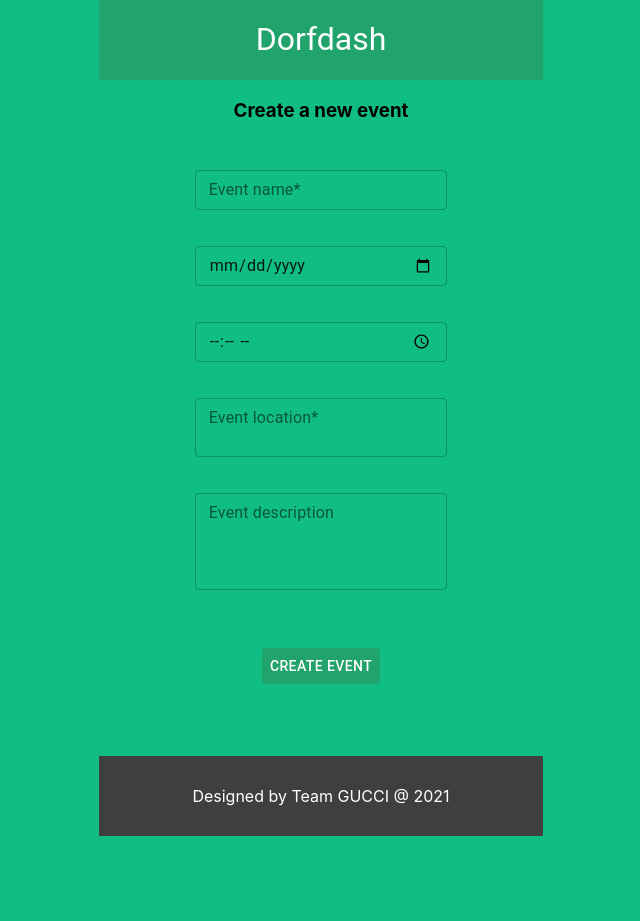
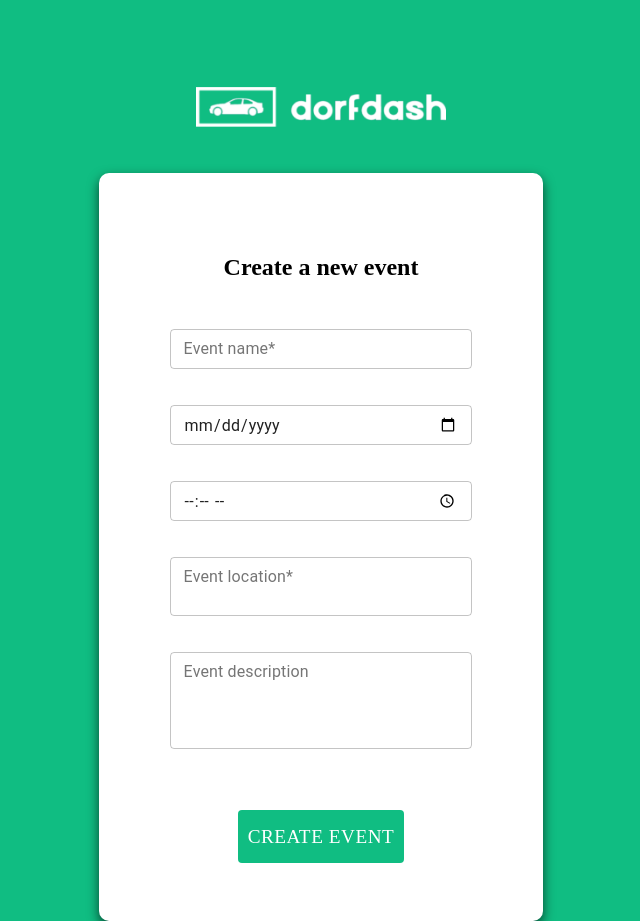
Before and after one commit to RFP54-Gucci/Dorfdash, a React (Create React App) app: page /eventForm in a window 1280 px wide. Shown: the whole page, without its empty margins (319-959 px from the left). Before the commit the page ends 836 px from the top, so only its background shows below. Built offline with nearby package versions, Linux system fonts and the light colour scheme; no server answers.

Commit message:
updated eventform styles

```diff
--- a/src/components/components_styles.js
+++ b/src/components/components_styles.js
@@ -178,5 +178,15 @@ export default makeStyles((theme) => ({
   },
   spanDivs: {
     marginBottom: 10
+  },
+  inputForm: {
+    marginTop: 40,
+    '& .MuiTextField-root': {
+      width: '30ch',
+      margin: theme.spacing(1)
+    }
+  },
+  input: {
+    marginBottom: 20
   }
 }));
--- a/src/components/event-lists/EventForm.js
+++ b/src/components/event-lists/EventForm.js
@@ -9,35 +9,39 @@ import TextField from '@material-ui/core/TextField';
 import Header from './../Header/Header.js';
 import Footer from './../Footer/Footer.js';
 
+// Jinhoo
+import logo from '../../assets/logo.png';
+import useStyles from '../components_styles.js';
+
 const EventForm = () => {
-  const useStyles = makeStyles((theme) => ({
-    root: {
-      '& .MuiTextField-root': {
-        margin: theme.spacing(1),
-        width: '25ch',
-      },
-      marginTop: 40,
-    },
-    container: {
-      height: 700,
-      padding: 0,
-    },
-    button: {
-      backgroundColor: '#20A46B',
-      color: 'white',
-      marginTop: 20,
-      marginBottom: 40,
-    },
-    input: {
-      marginBottom: 20,
-    },
-    validate: {
-      color: 'red',
-      fontStyle: 'italic',
-      fontSize: 12,
-      height: 10,
-    },
-  }));
+  // const useStyles = makeStyles((theme) => ({
+  //   root: {
+  //     '& .MuiTextField-root': {
+  //       margin: theme.spacing(1),
+  //       width: '25ch',
+  //     },
+  //     marginTop: 40,
+  //   },
+  //   container: {
+  //     height: 700,
+  //     padding: 0,
+  //   },
+  //   button: {
+  //     backgroundColor: '#20A46B',
+  //     color: 'white',
+  //     marginTop: 20,
+  //     marginBottom: 40,
+  //   },
+  //   input: {
+  //     marginBottom: 20,
+  //   },
+  //   validate: {
+  //     color: 'red',
+  //     fontStyle: 'italic',
+  //     fontSize: 12,
+  //     height: 10,
+  //   },
+  // }));
 
   const classes = useStyles();
 
@@ -104,10 +108,81 @@ const EventForm = () => {
   }
 
   return (
-    <Container maxWidth="xs" className={classes.container}>
-      <Header/>
-      <h3>Create a new event</h3>
-      <form className={classes.root} noValidate autoComplete="off">
+    // <Container maxWidth="xs" className={classes.container}>
+    //   <Header/>
+    //   <h3>Create a new event</h3>
+    //   <form className={classes.root} noValidate autoComplete="off">
+    //     <div className={classes.input}>
+    //       <TextField
+    //         id="outlined-size-small"
+    //         label="Event name*"
+    //         variant="outlined"
+    //         size="small"
+    //         fullWidth
+    //         onChange={handleEventName}
+    //       />
+
+    //     </div>
+    //     <div className={classes.input}>
+    //     <TextField
+    //         id="outlined-size-small"
+    //         // label="Event date*"
+    //         variant="outlined"
+    //         size="small"
+    //         type="date"
+    //         onChange={(e) => handleEventDate(e)}
+    //       />
+    //       {/* <div className={classes.validate}>{validateDate}</div> */}
+    //     </div>
+    //     <div className={classes.input}>
+    //       <TextField
+    //         id="outlined-size-small"
+    //         // label="Event time*"
+    //         variant="outlined"
+    //         size="small"
+    //         type="time"
+    //         onChange={(e) => handleEventTime(e)}
+    //       />
+    //       {/* <div className={classes.validate}>{validateTime}</div> */}
+    //     </div>
+    //     <div className={classes.input}>
+    //       <TextField
+    //         id="outlined-size-small"
+    //         label="Event location*"
+    //         multiline
+    //         rows={2}
+    //         variant="outlined"
+    //         size="small"
+    //         fullWidth
+    //         onChange={handleEventLocation}
+    //       />
+    //       {/* <div className={classes.validate}>{validateLocation}</div> */}
+    //     </div>
+    //     <div className={classes.input}>
+    //       <TextField
+    //         id="outlined-size-small"
+    //         label="Event description"
+    //         multiline
+    //         rows={4}
+    //         variant="outlined"
+    //         size="small"
+    //         fullWidth
+    //         onChange={handleEventDes}
+    //       />
+    //     </div>
+    //     <div className={classes.validate}>{validation}</div>
+    //     <Button className={classes.button} onClick={() => handleSubmit()}>Create event</Button>
+    //   </form>
+    //   <Footer/>
+    // </Container>
+
+
+    // Jinhoo change
+     <Container maxWidth="xs" className={classes.div2}>
+       <img alt="logo2" className={classes.logo} src={logo}/>
+       <Container maxWidth="xs" className={classes.form2}>
+        <h3 className={classes.title2}>Create a new event</h3>
+        <form className={classes.inputForm} noValidate autoComplete="off">
           <div className={classes.input}>
             <TextField
               id="outlined-size-small"
@@ -117,7 +192,6 @@ const EventForm = () => {
               fullWidth
               onChange={handleEventName}
             />
-
           </div>
           <div className={classes.input}>
           <TextField
@@ -167,9 +241,9 @@ const EventForm = () => {
             />
           </div>
           <div className={classes.validate}>{validation}</div>
-        <Button className={classes.button} onClick={() => handleSubmit()}>Create event</Button>
+          <Button className={classes.solidBtn} onClick={() => handleSubmit()}>Create event</Button>
         </form>
-      <Footer/>
+      </Container>
     </Container>
   );
 };
```
Lines whose indentation alone changed are shown as unchanged.
